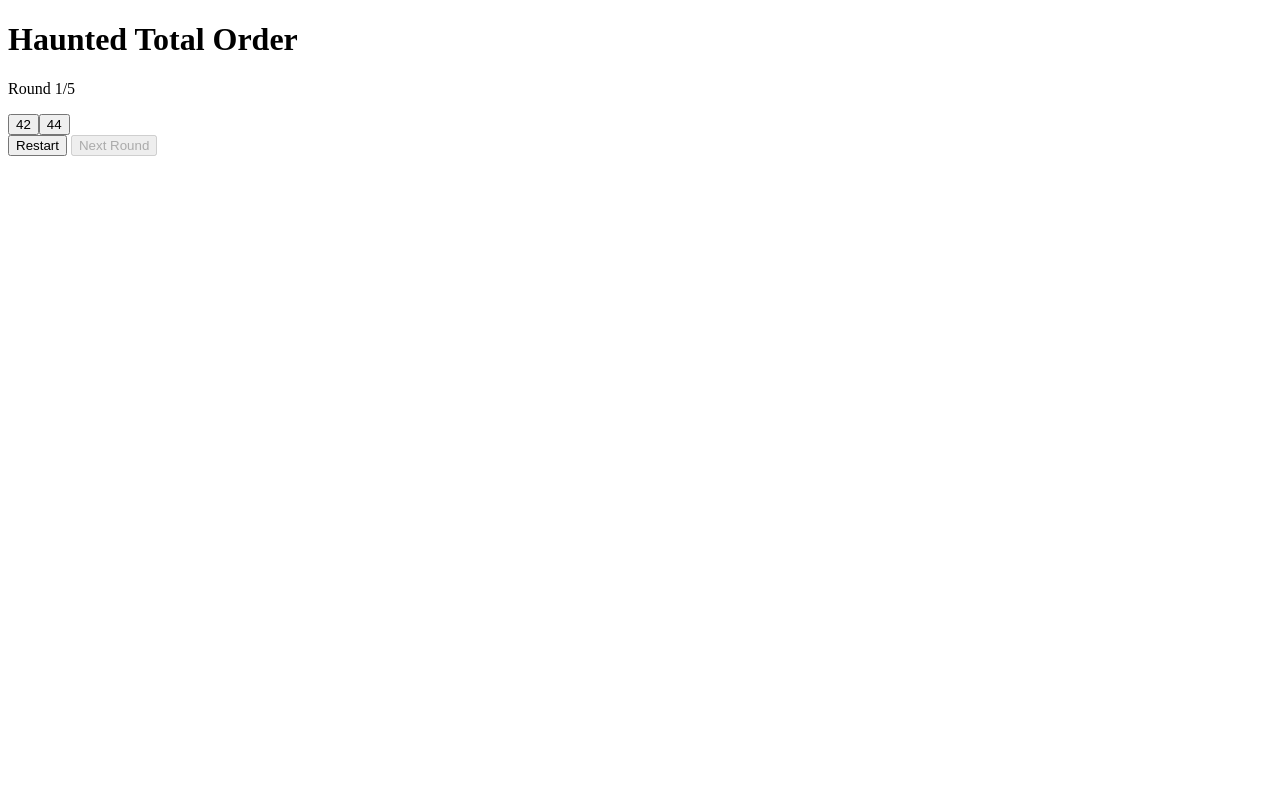
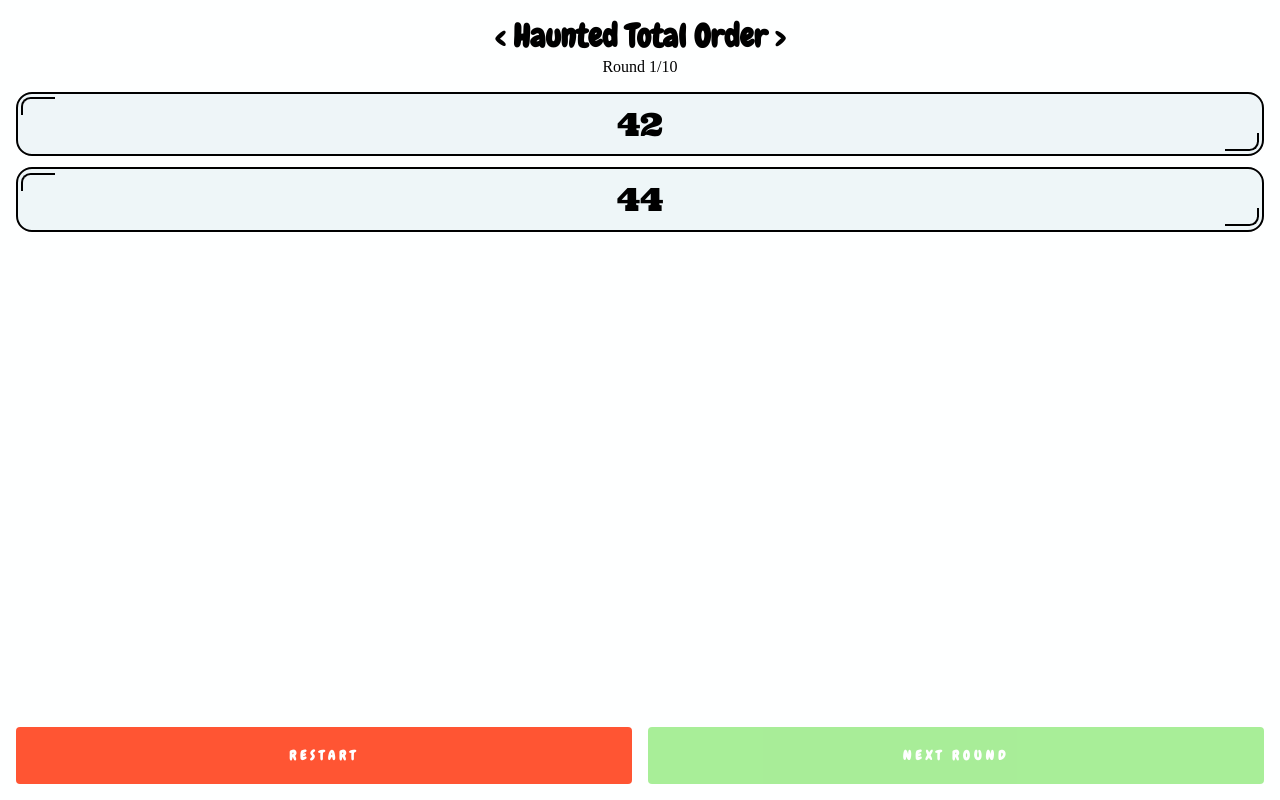
Before and after one commit to Elkwizard/HauntedTotalOrder, a plain HTML site: page index.html in a window 1280 px wide. Drawn offline with Linux system fonts and the light colour scheme.

Commit message:
made UI pretty

```diff
--- a/index.html
+++ b/index.html
@@ -15,13 +15,11 @@
 			<h1>Haunted Total Order</h1>
 			<p>Round <span id="round"></span></p>
 		</header>
-		<section id="cards">
-
-		</section>
-		<section id="controls">
+		<section id="cards"></section>
+		<footer>
 			<button id="restart">Restart</button>
 			<button id="next">Next Round</button>
-		</section>
+		</footer>
 	</main>
 	<aside id="overlay" class="hidden">
 
--- a/index.js
+++ b/index.js
@@ -1,12 +1,20 @@
-const MAX_ROUND = 5;
+const MAX_ROUND = 10;
 const MIN_CARD = 0;
 const MAX_CARD = 100;
+const MIN_COLOR = [238, 238, 255];
+const MAX_COLOR = [238, 255, 239];
 let round = 0;
+let won = false;
 
 const $ = id => document.getElementById(id);
 
 function getCard() {
-	return String(MIN_CARD + Math.floor((MAX_CARD - MIN_CARD + 1) * Math.random()));
+	const t = Math.random();
+	const value = MIN_CARD + Math.floor((MAX_CARD - MIN_CARD + 1) * t);
+	const color = `rgb(${MIN_COLOR.map((v, i) => {
+		return v * (1 - t) + MAX_COLOR[i] * t;
+	})}`;
+	return { value, color };
 }
 
 function getHand(length) {
@@ -14,13 +22,14 @@ function getHand(length) {
 	do {
 		hand = Array.from({ length }, getCard);
 	} while (new Set(hand).size < hand.length);
-	return hand;
+	return hand.sort((a, b) => a.value - b.value);
 }
 
 function showOverlay(card) {
 	const overlay = $("overlay");
 	overlay.classList.remove("hidden");
-	overlay.textContent = card;
+	overlay.textContent = card.value;
+	overlay.style.background = card.color;
 }
 
 function hideOverlay() {
@@ -29,7 +38,8 @@ function hideOverlay() {
 
 function createCardHTML(card) {
 	const button = document.createElement("button");
-	button.textContent = card;
+	button.textContent = card.value;
+	button.style.background = card.color;
 	button.addEventListener("click", () => {
 		showOverlay(card);
 		button.remove();
@@ -43,7 +53,11 @@ function createCardHTML(card) {
 function nextRound() {
 	round++;
 	if (round > MAX_ROUND) {
-		showOverlay("");
+		showOverlay({
+			value: "WE WON!",
+			color: "lime"
+		});
+		won = true;
 		document.body.classList.add("victory");
 	}
 	$("next").disabled = true;
@@ -52,10 +66,21 @@ function nextRound() {
 		$("cards").appendChild(createCardHTML(card));
 }
 
+function restart() {
+	if (won || confirm("Restart?"))
+		location.reload();
+}
+
 addEventListener("load", () => {
-	$("overlay").addEventListener("click", hideOverlay);
+	$("overlay").addEventListener("click", () => {
+		if (won) {
+			restart();
+		} else {
+			hideOverlay();
+		}
+	});
 	$("next").addEventListener("click", nextRound);
-	$("restart").addEventListener("click", () => location.reload());
+	$("restart").addEventListener("click", restart);
 
 	nextRound();
 });
--- a/styles.css
+++ b/styles.css
@@ -1,3 +1,141 @@
+@import url('https://fonts.googleapis.com/css2?family=Chewy&family=Ultra&display=swap');
+
+* {
+	margin: 0;
+	padding: 0;
+	box-sizing: border-box;
+}
+
+:root {
+	--header-font: "Chewy", cursive;
+	--number-font: "Ultra", serif;
+}
+
+main {
+	display: flex;
+	flex-direction: column;
+	padding: 1em;
+	height: 100dvh;
+	background: #feffff;
+}
+
+header {
+	display: flex;
+	flex-direction: column;
+	align-items: center;
+	padding-bottom: 1em;
+
+	h1 {
+		font: 2em var(--header-font);
+		font-weight: bold;
+
+		&::before {
+			content: "< ";
+		}
+
+		&::after {
+			content: " >";
+		}
+	}
+
+	p {
+		font: 1em serif;
+	}
+}
+
+footer {
+	display: flex;
+	flex-direction: row;
+	align-items: center;
+	justify-content: space-between;
+	gap: 1em;
+	margin-top: auto;
+
+	button {
+		padding: 1.5em 0;
+		flex-basis: 0;
+		flex-grow: 1;
+		border: none;
+		font-weight: bold;
+		color: white;
+		border-radius: 0.3em;
+		text-transform: uppercase;
+		letter-spacing: 0.3em;
+		font-family: var(--header-font);
+	}
+}
+
+#restart {
+	background: #f53;
+}
+
+#next {
+	background: #5d3;
+
+	&:disabled {
+		opacity: 0.5;
+	}
+
+	&:not(:disabled) {
+		box-shadow: 0 0 1em lime;
+	}
+}
+
+#cards {
+	display: flex;
+	flex-direction: column;
+	gap: 0.7em;
+
+	button {
+		font: 2em var(--number-font);
+		padding: 0.3em 0;
+		border-radius: 0.5em;
+		border: 2px black solid;
+		position: relative;
+		background: #eee;
+
+		&::before, &::after {
+			--padding: 0.1em;
+			--radius: 0.3em;
+			content: "";
+			display: block;
+			position: absolute;
+			height: 0.5em;
+			aspect-ratio: 2/1;
+			border: 2px black solid;
+		}
+
+		&::before {
+			left: var(--padding);
+			top: var(--padding);
+			border-right: none;
+			border-bottom: none;
+			border-top-left-radius: var(--radius);
+		}
+
+		&::after {
+			right: var(--padding);
+			bottom: var(--padding);
+			border-left: none;
+			border-top: none;
+			border-bottom-right-radius: var(--radius);
+		}
+	}
+}
+
+#overlay {
+	position: absolute;
+	inset: 0;
+	display: grid;
+	place-content: center;
+	font: 10em var(--number-font);
+	text-align: center;
+
+	&:is(.victory *) {
+		font-size: 5em;
+	}
+}
+
 .hidden {
-	display: none;
+	display: none !important;
 }
```
